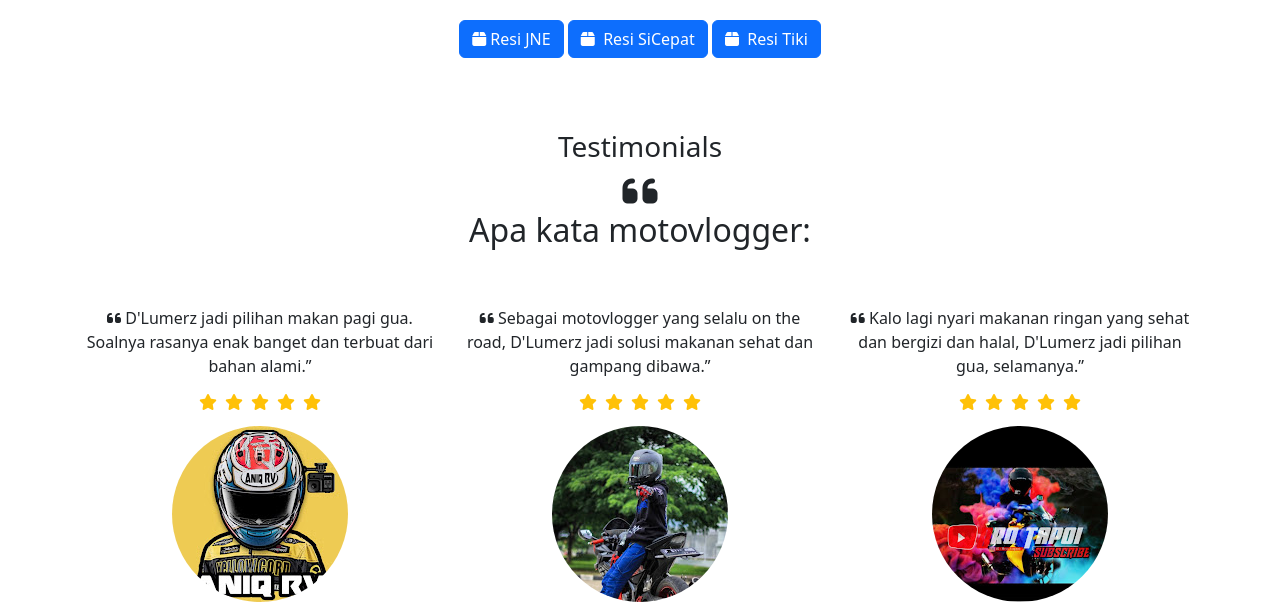
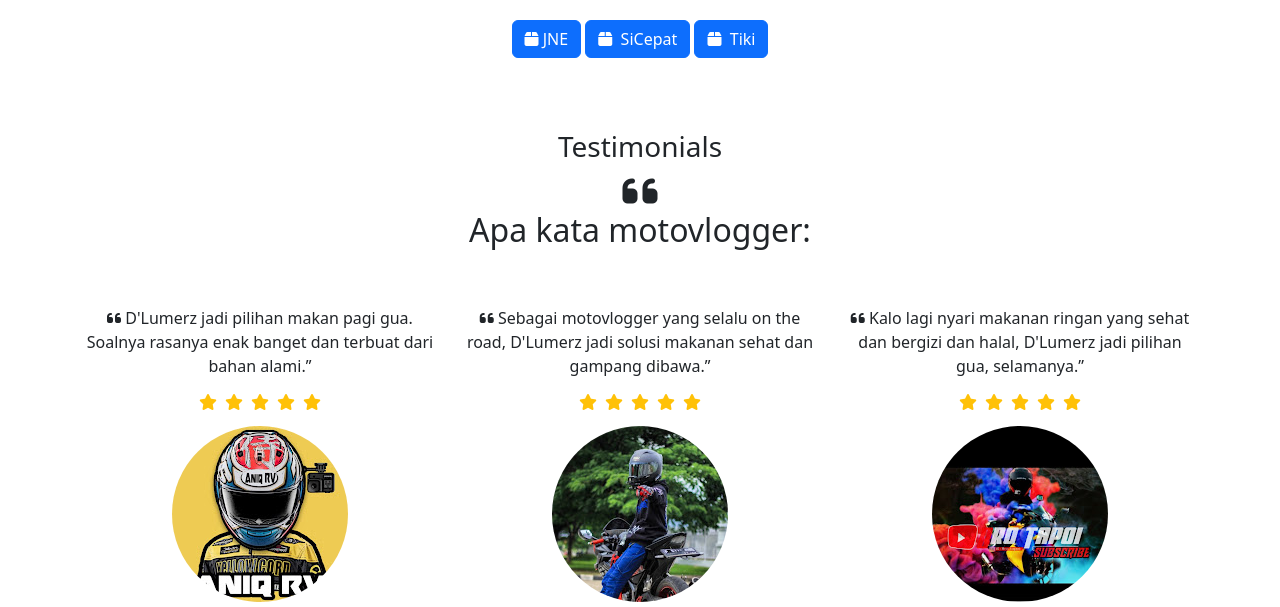
Before and after one commit to condrock/elangmv, a plain HTML site: page index.html in a window 1280 px wide. Shown: the part 2844-3451 px from the top of the page. Drawn offline with nearby package versions, Linux system fonts and the light colour scheme.

Commit message:
Add files via upload

```diff
--- a/index.html
+++ b/index.html
@@ -188,11 +188,11 @@
     <!-- cek resi starts -->
     <section class="mx-auto d-flex justify-content-center mt-4">
         <div>
-            <a class="btn btn-primary mx-0.5" href="https://www.jne.co.id/id/tracking/trace" target="_blank" role="button"><i class="fa-solid fa-box"></i>&nbsp;Resi JNE</a>
+            <a class="btn btn-primary mx-0.5" href="https://www.jne.co.id/id/tracking/trace" target="_blank" role="button"><i class="fa-solid fa-box"></i>&nbsp;JNE</a>
 
-            <a class="btn btn-primary mx-0.5" href="https://www.sicepat.com/checkAwb" target="_blank" role="button"><i class="fa-solid fa-box"></i>&nbsp;&nbsp;Resi SiCepat</a>
+            <a class="btn btn-primary mx-0.5" href="https://www.sicepat.com/checkAwb" target="_blank" role="button"><i class="fa-solid fa-box"></i>&nbsp;&nbsp;SiCepat</a>
 
-            <a class="btn btn-primary mx-0.5" href="https://www.tiki.id/id/tracking" target="_blank" role="button"><i class="fa-solid fa-box"></i>&nbsp;&nbsp;Resi Tiki</a>
+            <a class="btn btn-primary mx-0.5" href="https://www.tiki.id/id/tracking" target="_blank" role="button"><i class="fa-solid fa-box"></i>&nbsp;&nbsp;Tiki</a>
         </div>
     </section>
     <!-- cek resi ends -->
```
